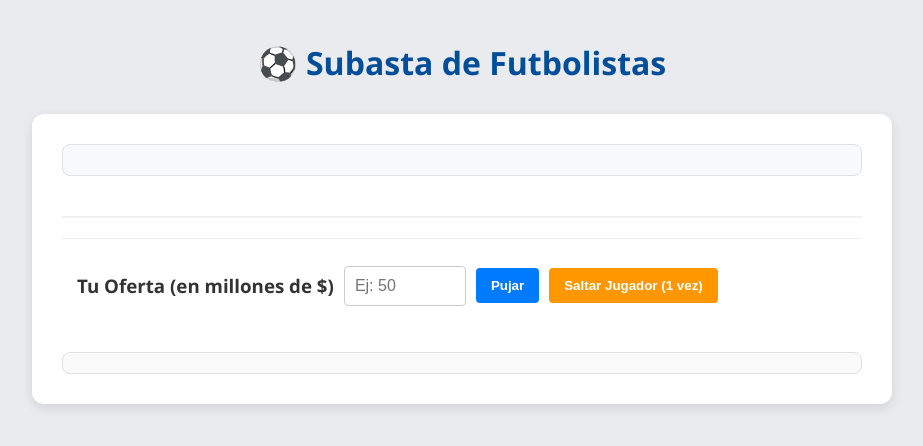
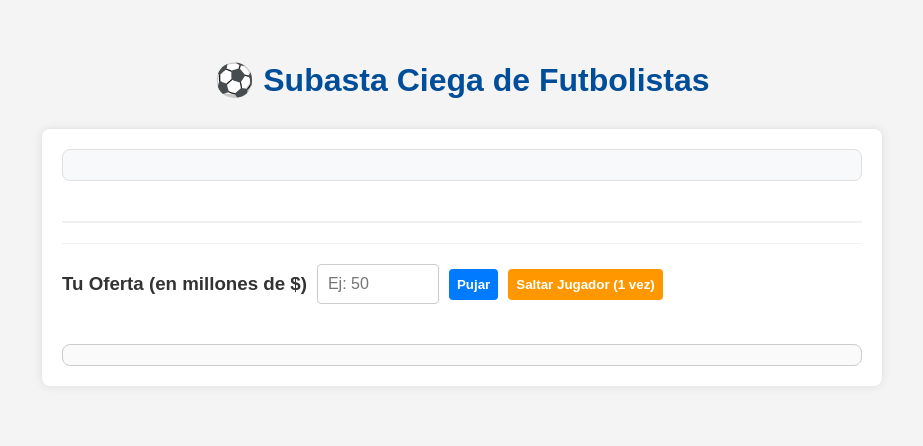
Before and after one commit to ale99318/Netflix, a plain HTML site: page index.html in a window 1280 px wide. Shown: the whole page, without its empty margins (178-1101 px from the left). Drawn offline with Linux system fonts and the light colour scheme.

Commit message:
Update index.html

```diff
--- a/index.html
+++ b/index.html
@@ -3,11 +3,21 @@
 <head>
     <meta charset="UTF-8">
     <meta name="viewport" content="width=device-width, initial-scale=1.0">
-    <title>Subasta de Futbolistas</title>
+    <title>Subasta Ciega de Futbolistas</title>
+
     <link rel="stylesheet" href="style.css">
+
+    <style>
+        /* Estilos esenciales para visibilidad */
+        body { font-family: Arial, sans-serif; margin: 20px; background-color: #f4f4f4; }
+        #game-container { max-width: 800px; margin: auto; background: white; padding: 20px; border-radius: 8px; box-shadow: 0 0 10px rgba(0,0,0,0.1); }
+        #mensajes { max-height: 250px; overflow-y: scroll; border: 1px solid #ccc; padding: 10px; margin-top: 20px; background: #fafafa; border-radius: 8px; }
+        #controles-player { display: flex; gap: 10px; align-items: center; padding: 10px 0; }
+        #controles-player input, #controles-player button { padding: 8px; }
+    </style>
 </head>
 <body>
-    <h1>⚽ Subasta de Futbolistas</h1>
+    <h1>⚽ Subasta Ciega de Futbolistas</h1>
 
     <div id="game-container">
 
@@ -17,9 +27,10 @@
 
         <div id="controles-player">
             <h3>Tu Oferta (en millones de $)</h3>
-            <input type="number" id="input-puja" placeholder="Ej: 50">
-            <button onclick="pujarManual()" id="boton-puja">Pujar</button>
-            <button onclick="usarSalto()" id="boton-salto">Saltar Jugador (1 vez)</button>
+            <input type="number" id="input-puja" placeholder="Ej: 50" style="width: 100px;">
+
+            <button id="boton-puja">Pujar</button>
+            <button id="boton-salto">Saltar Jugador (1 vez)</button>
         </div>
 
         <div id="mensajes"></div>
```
